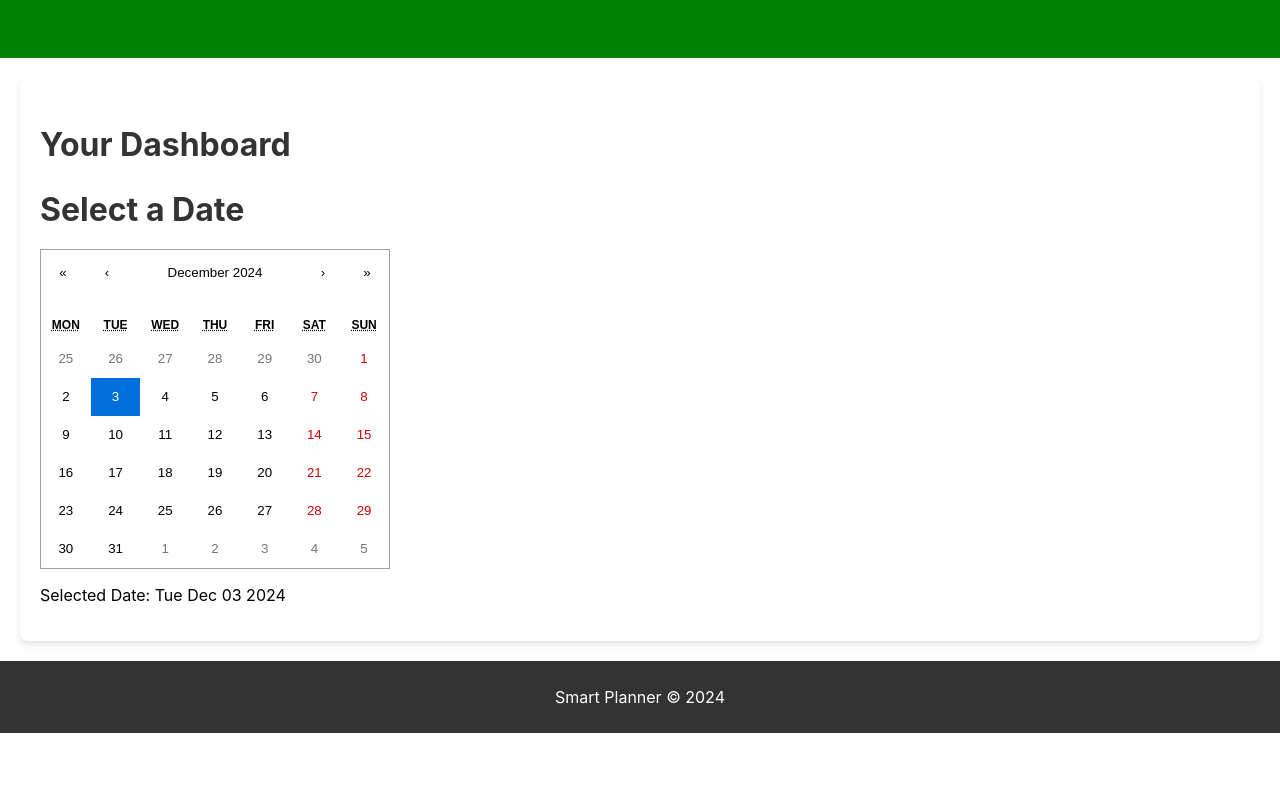
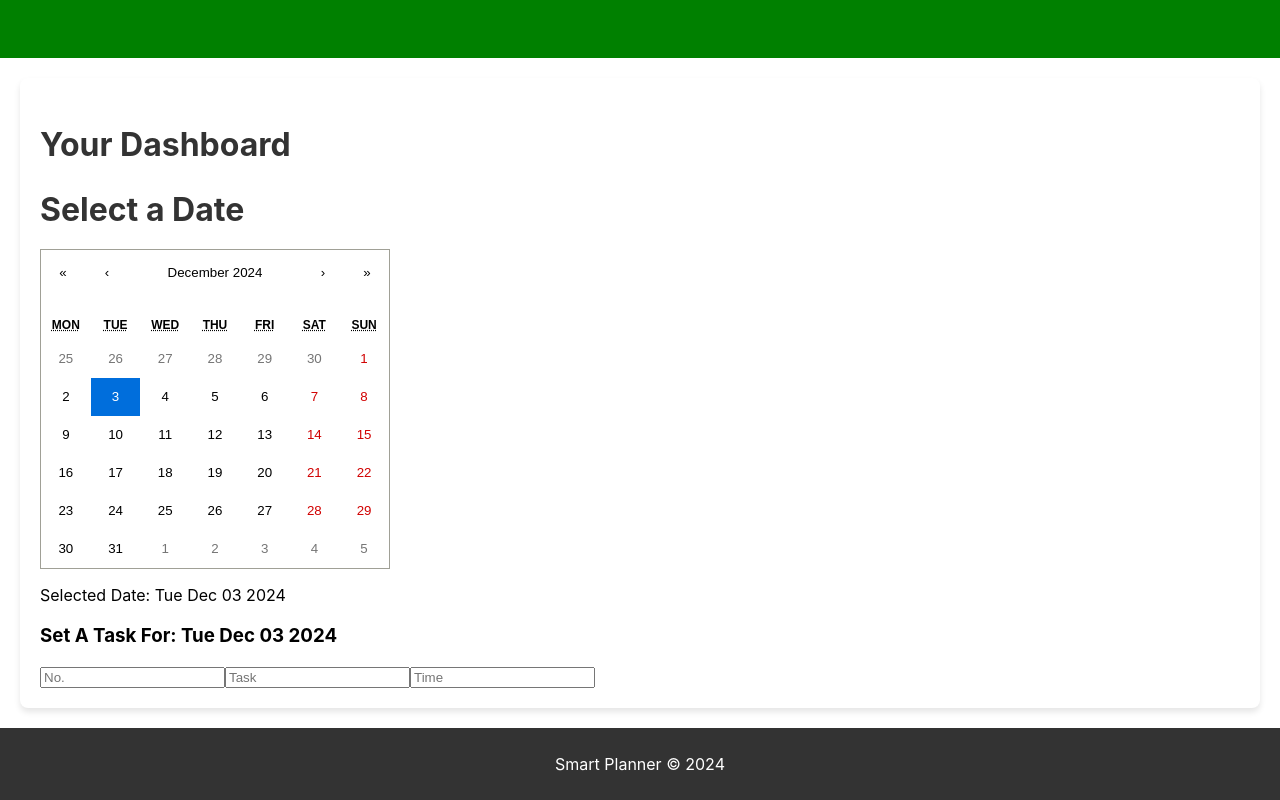
Before and after one commit to MDW-94/reboot_sunshine, a React (Create React App) app: page /planner in a window 1280 px wide. Shown: the part 266-1066 px from the top of the page. Before the commit the page ends 999 px from the top, so only its background shows below. Built offline with nearby package versions, Linux system fonts and the light colour scheme.

Commit message:
feat: added schedule

```diff
--- a/src/Components/Scheduler.js
+++ b/src/Components/Scheduler.js
@@ -1,4 +1,4 @@
-import React, { useState } from "react";
+import React, { useState, useEffect } from "react";
 import Calendar from "react-calendar";
 import "react-calendar/dist/Calendar.css";
 
@@ -7,9 +7,24 @@ const Scheduler = () => {
 
   return (
     <div>
-      <h2>Select a Date</h2>
-      <Calendar onChange={setSelectedDate} value={selectedDate} />
-      <p>Selected Date: {selectedDate.toDateString()}</p>
+      <div>
+        <h2>Select a Date</h2>
+        <Calendar onChange={setSelectedDate} value={selectedDate} />
+        <p>Selected Date: {selectedDate.toDateString()}</p>
+      </div>
+
+      <div>
+        {selectedDate && (
+          <div>
+            <h3> Set A Task For: {selectedDate.toDateString()}</h3>
+            <div>
+              <input placeholder="No."></input>
+              <input placeholder="Task"></input>
+              <input placeholder="Time"></input>
+            </div>
+          </div>
+        )}
+      </div>
     </div>
   );
 };
```
